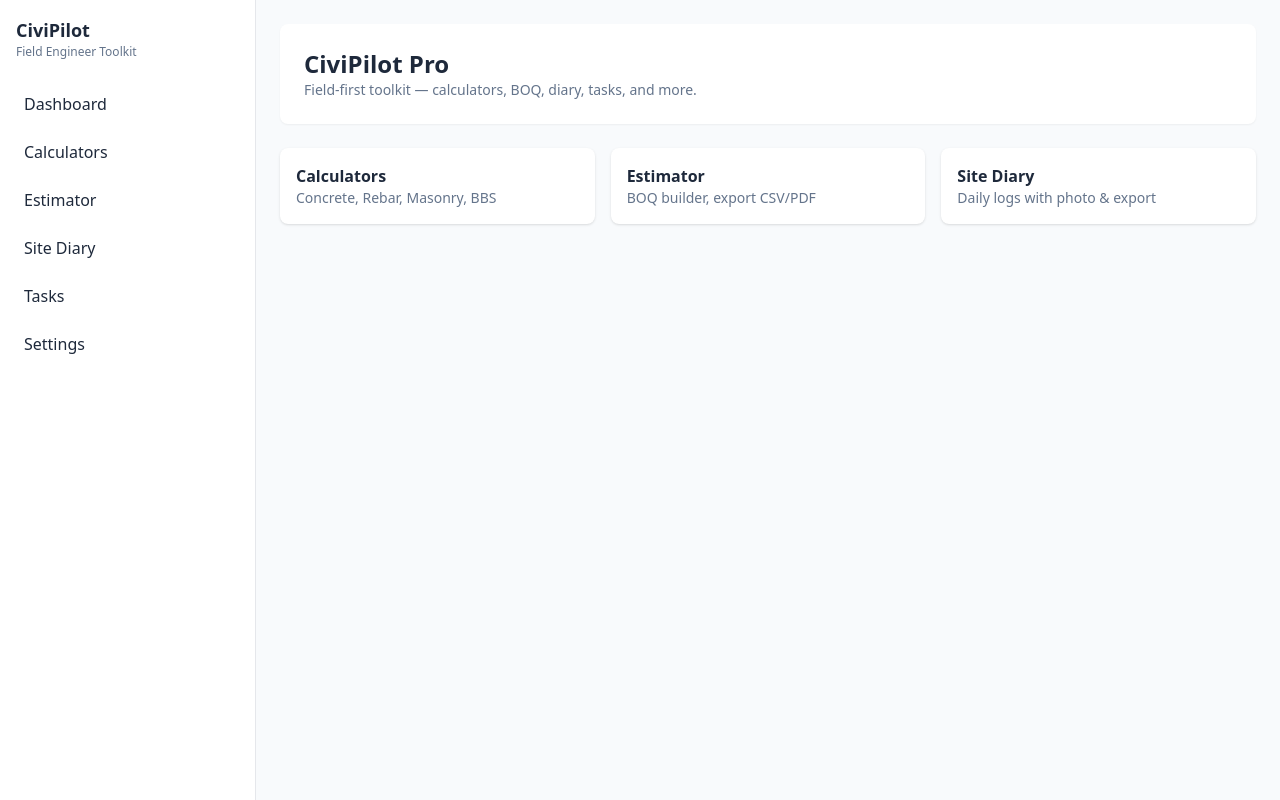
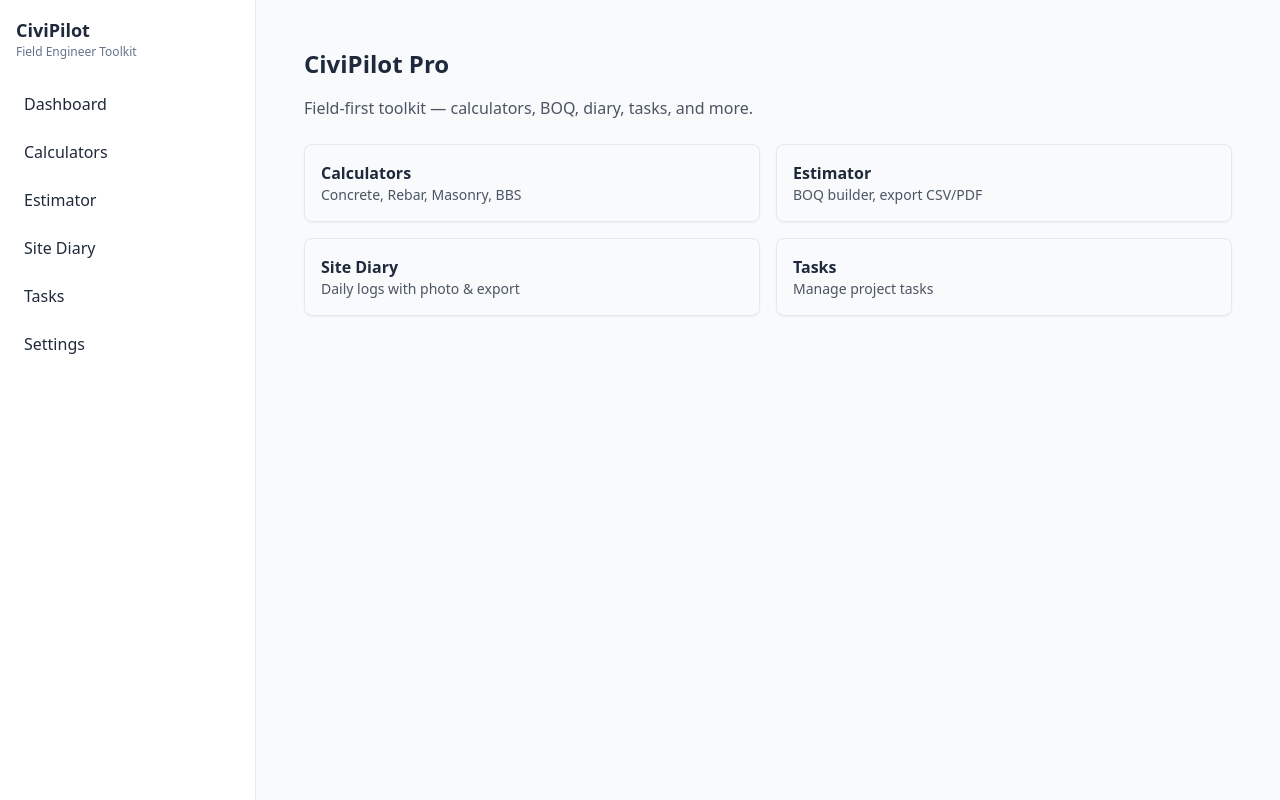
Before and after one commit to shadabalam117/CiviPilot, a Next.js app: page / in a window 1280 px wide. Built offline with nearby package versions, Linux system fonts and the light colour scheme.

Commit message:
Update page.tsx

```diff
--- a/app/page.tsx
+++ b/app/page.tsx
@@ -1,27 +1,34 @@
-'use client'
-import Link from 'next/link'
-export default function Page() {
+import Link from "next/link"
+
+export default function Dashboard() {
   return (
-    <div className="space-y-6">
-      <header className="bg-white p-6 rounded-lg shadow-sm">
-        <h1 className="text-2xl font-bold">CiviPilot Pro</h1>
-        <p className="text-sm text-slate-500">Field-first toolkit — calculators, BOQ, diary, tasks, and more.</p>
-      </header>
+    <main className="p-6">
+      <h1 className="text-2xl font-bold mb-4">CiviPilot Pro</h1>
+      <p className="text-gray-600 mb-6">
+        Field-first toolkit — calculators, BOQ, diary, tasks, and more.
+      </p>
 
-      <section className="grid grid-cols-1 md:grid-cols-3 gap-4">
-        <Link href="/calculators" className="p-4 bg-white rounded-lg shadow hover:shadow-md">
-          <h3 className="font-semibold">Calculators</h3>
-          <p className="text-sm text-slate-500">Concrete, Rebar, Masonry, BBS</p>
+      <div className="grid grid-cols-1 md:grid-cols-2 gap-4">
+        <Link href="/calculators" className="p-4 border rounded-lg shadow-sm hover:bg-gray-50">
+          <h2 className="font-semibold">Calculators</h2>
+          <p className="text-sm text-gray-600">Concrete, Rebar, Masonry, BBS</p>
         </Link>
-        <Link href="/estimator" className="p-4 bg-white rounded-lg shadow hover:shadow-md">
-          <h3 className="font-semibold">Estimator</h3>
-          <p className="text-sm text-slate-500">BOQ builder, export CSV/PDF</p>
+
+        <Link href="/estimator" className="p-4 border rounded-lg shadow-sm hover:bg-gray-50">
+          <h2 className="font-semibold">Estimator</h2>
+          <p className="text-sm text-gray-600">BOQ builder, export CSV/PDF</p>
         </Link>
-        <Link href="/diary" className="p-4 bg-white rounded-lg shadow hover:shadow-md">
-          <h3 className="font-semibold">Site Diary</h3>
-          <p className="text-sm text-slate-500">Daily logs with photo & export</p>
+
+        <Link href="/diary" className="p-4 border rounded-lg shadow-sm hover:bg-gray-50">
+          <h2 className="font-semibold">Site Diary</h2>
+          <p className="text-sm text-gray-600">Daily logs with photo & export</p>
         </Link>
-      </section>
-    </div>
+
+        <Link href="/tasks" className="p-4 border rounded-lg shadow-sm hover:bg-gray-50">
+          <h2 className="font-semibold">Tasks</h2>
+          <p className="text-sm text-gray-600">Manage project tasks</p>
+        </Link>
+      </div>
+    </main>
   )
 }
```
